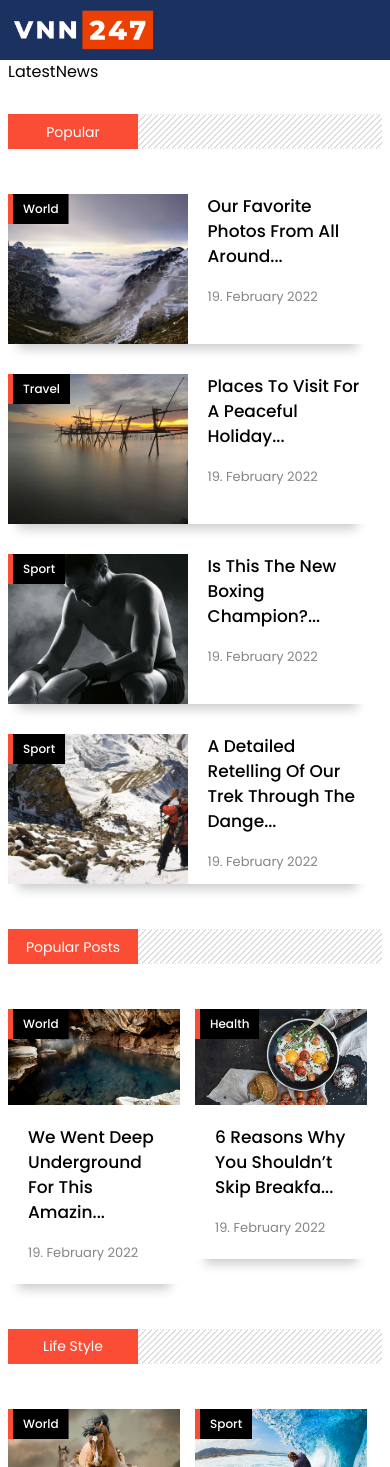
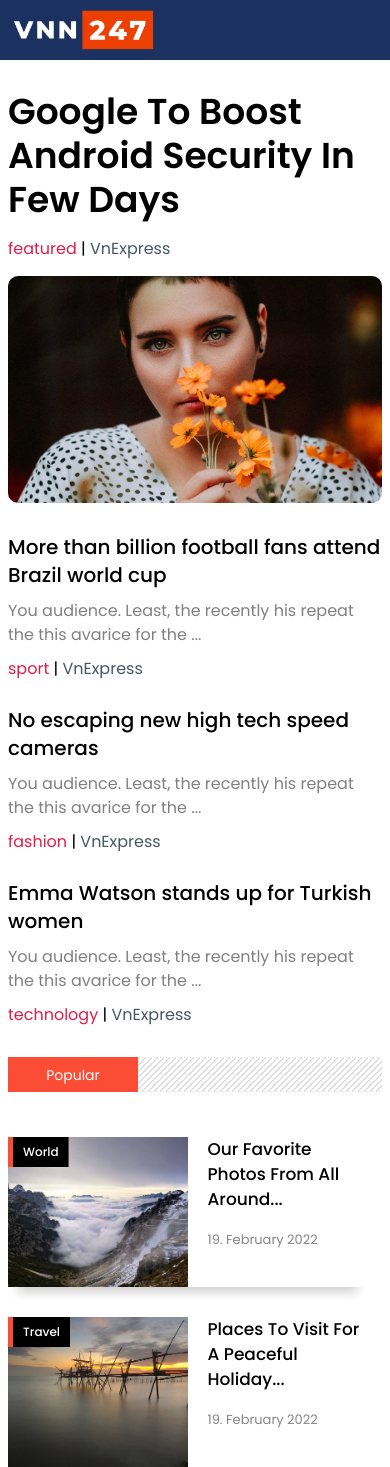
Before and after one commit to dangpvo/VNN247-React, a React (Vite) app: page / in a window 390 px wide. Shown: the top 1467 px of the page. Built offline with nearby package versions, Linux system fonts and the light colour scheme; some icons are missing.

Commit message:
feat: finish UI + responsive for LatestNews section

```diff
--- a/src/pages/home/sections/latestNews/LatestNews.css
+++ b/src/pages/home/sections/latestNews/LatestNews.css
@@ -0,0 +1,116 @@
+.latestnews {
+  display: flex;
+  justify-content: space-between;
+  gap: 30px;
+  margin-top: 30px;
+  flex-wrap: wrap;
+}
+
+.latestnews-left {
+  width: 100%;
+}
+
+.latestnews-left__title {
+  font-size: var(--size-4xl);
+  font-weight: 600;
+  margin-bottom: 15px;
+  cursor: pointer;
+}
+
+.latestnews-left__details {
+  margin-bottom: 15px;
+}
+
+.latestnews__cat {
+  color: var(--clr-rose);
+}
+
+.latestnews__src {
+  color: var(--clr-slate600);
+}
+
+.latestnews__img {
+  height: 100%;
+  width: 100%;
+  object-fit: cover;
+  border-radius: 10px;
+}
+
+.latestnews-right {
+  width: 100%;
+  display: flex;
+  flex-direction: column;
+  justify-content: center;
+  gap: 25px;
+}
+
+.news-card-horizontal-1 {
+  display: flex;
+  gap: 10px;
+  justify-content: space-between;
+}
+
+.news-card-hori-1__left {
+  width: 100%;
+}
+
+.news-card-hori-1__title {
+  font-size: var(--size-xl);
+  font-weight: 500;
+  margin-bottom: 10px;
+  cursor: pointer;
+}
+
+.news-card-hori-1__desc {
+  color: gray;
+  margin-bottom: 10px;
+}
+
+.news-card-hori-1__right {
+  width: 40%;
+  height: 150px;
+  display: none;
+}
+
+/* xs */
+@media (min-width: 475px) {
+}
+
+/* sm */
+@media (min-width: 640px) {
+}
+
+/* md */
+@media (min-width: 768px) {
+  .latestnews {
+    flex-wrap: nowrap;
+  }
+
+  .latestnews-left {
+    width: 50%;
+  }
+
+  .latestnews-right {
+    width: 50%;
+    justify-content: space-between;
+  }
+}
+
+/* lg */
+@media (min-width: 1024px) {
+}
+
+/* xl */
+@media (min-width: 1280px) {
+  .news-card-hori-1__left {
+    width: 55%;
+  }
+
+  .news-card-hori-1__right {
+    display: block;
+  }
+}
+
+/* 2xl */
+@media (min-width: 1536px) {
+}
--- a/src/pages/home/sections/latestNews/LatestNews.jsx
+++ b/src/pages/home/sections/latestNews/LatestNews.jsx
@@ -1,10 +1,80 @@
-import React from "react";
+import React, { useState } from "react";
 import "./LatestNews.css";
+import { hero } from "../../../../assets/assets";
 
 const LatestNews = () => {
+  const [items, setItems] = useState(hero);
+
   return (
     <>
-      <section className="container">LatestNews</section>
+      {/* <div>{items[1].title}</div> */}
+      <section className="latestnews container">
+        <div className="latestnews-left">
+          <div className="latestnews-left__title">{items[0].title}</div>
+          <div className="latestnews-left__details">
+            <span className="latestnews__cat">{items[0].category + " "}</span> |
+            <span className="latestnews__src"> VnExpress</span>
+          </div>
+          <div className="latestnews-left__img">
+            <img src={items[0].cover} alt="" className="latestnews__img" />
+          </div>
+        </div>
+        <div className="latestnews-right">
+          <div className="news-card-horizontal-1">
+            <div className="news-card-hori-1__left">
+              <div className="news-card-hori-1__title">{items[1].title}</div>
+              <div className="news-card-hori-1__desc">
+                {items[1].desc[0].para1.slice(0, 70)}...
+              </div>
+              <div className="news-card-hori-1__details">
+                <span className="latestnews__cat">
+                  {items[1].category + " "}
+                </span>
+                | <span className="latestnews__src">VnExpress</span>
+              </div>
+            </div>
+            <div className="news-card-hori-1__right">
+              <img src={items[1].cover} alt="" className="latestnews__img" />
+            </div>
+          </div>
+
+          <div className="news-card-horizontal-1">
+            <div className="news-card-hori-1__left">
+              <div className="news-card-hori-1__title">{items[2].title}</div>
+              <div className="news-card-hori-1__desc">
+                {items[2].desc[0].para1.slice(0, 70)}...
+              </div>
+              <div className="news-card-hori-1__details">
+                <span className="latestnews__cat">
+                  {items[2].category + " "}
+                </span>
+                | <span className="latestnews__src">VnExpress</span>
+              </div>
+            </div>
+            <div className="news-card-hori-1__right">
+              <img src={items[2].cover} alt="" className="latestnews__img" />
+            </div>
+          </div>
+
+          <div className="news-card-horizontal-1">
+            <div className="news-card-hori-1__left">
+              <div className="news-card-hori-1__title">{items[3].title}</div>
+              <div className="news-card-hori-1__desc">
+                {items[3].desc[0].para1.slice(0, 70)}...
+              </div>
+              <div className="news-card-hori-1__details">
+                <span className="latestnews__cat">
+                  {items[3].category + " "}
+                </span>
+                | <span className="latestnews__src">VnExpress</span>
+              </div>
+            </div>
+            <div className="news-card-hori-1__right">
+              <img src={items[3].cover} alt="" className="latestnews__img" />
+            </div>
+          </div>
+        </div>
+      </section>
     </>
   );
 };
```
